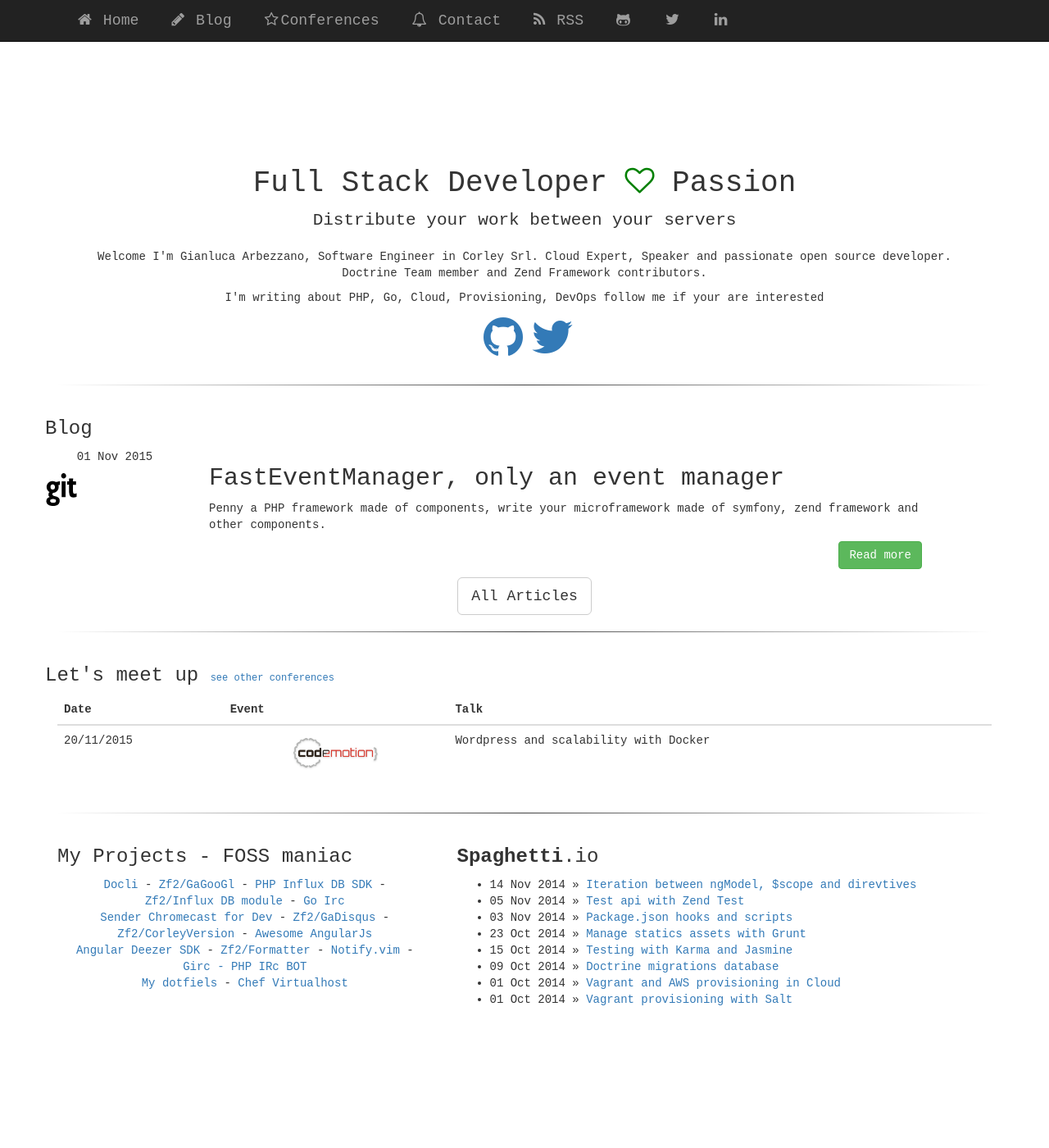
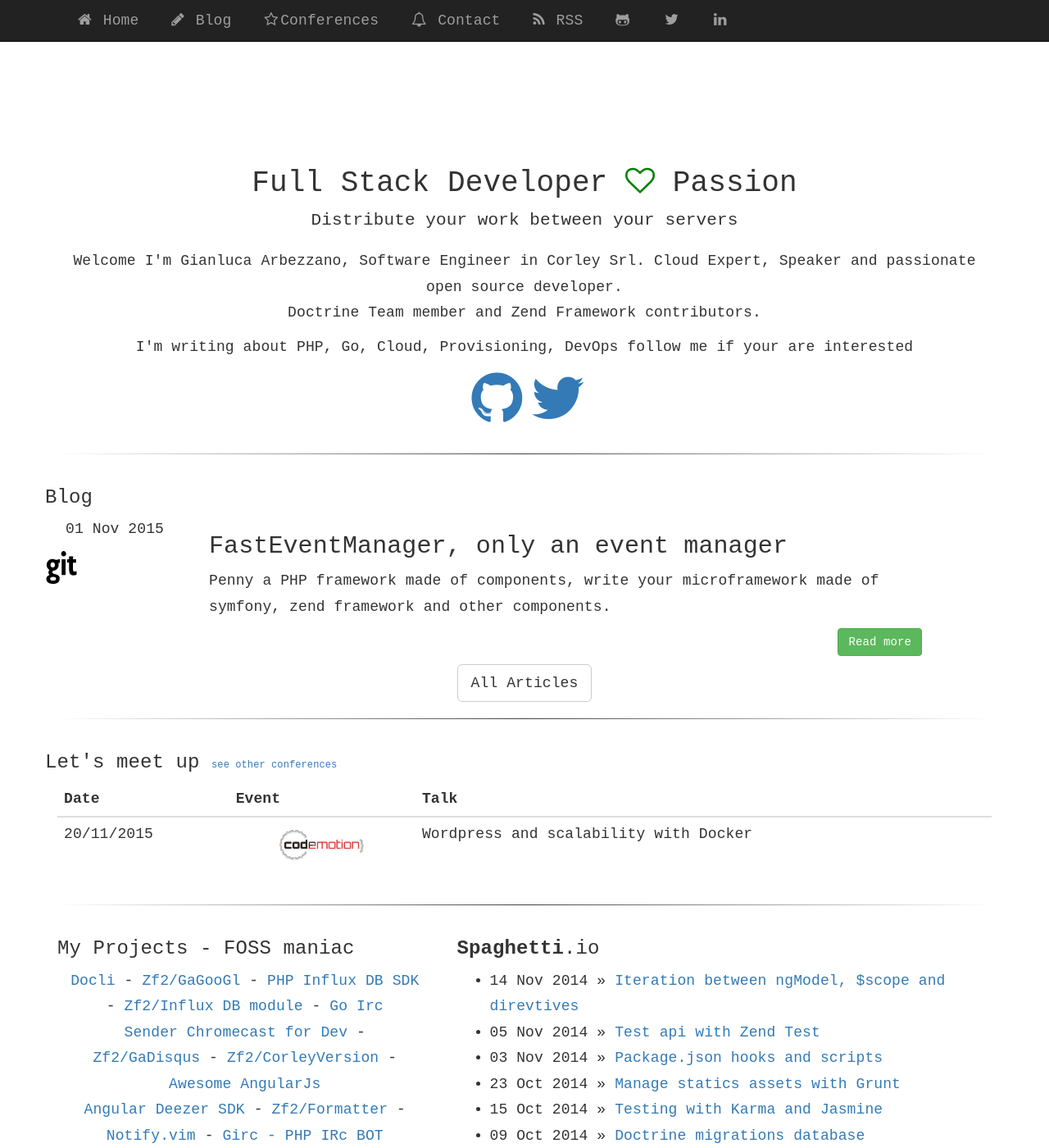
Before and after one commit to gianarb/gianarb.github.com, a Jekyll site: the page built from index.html, in a window 1280 px wide and 1400 px high. Shown: the whole window at 82% size. Built offline with Jekyll 4.4.1, drawn with Linux system fonts in a browser that asks for light colours; nearby versions of some CDN libraries; Markdown is read by kramdown in place of the engine named in the settings.

Commit message:
Fixed font size

```diff
--- a/css/main.css
+++ b/css/main.css
@@ -3,6 +3,9 @@
  */
 body {
     font-family: monospace, Arial, serif;
+    letter-spacing: 0.01rem;
+    font-size: 1.8rem;
+    line-height: 1.75em;
 }
 div.starter-template {
     margin-top: 16%;
@@ -54,9 +57,6 @@ a > .fa {
 /**
  * Navigator
  */
-#top {
-    font-size:1.3em;
-}
 #top li i{
     padding-right:3px;
 }
```
